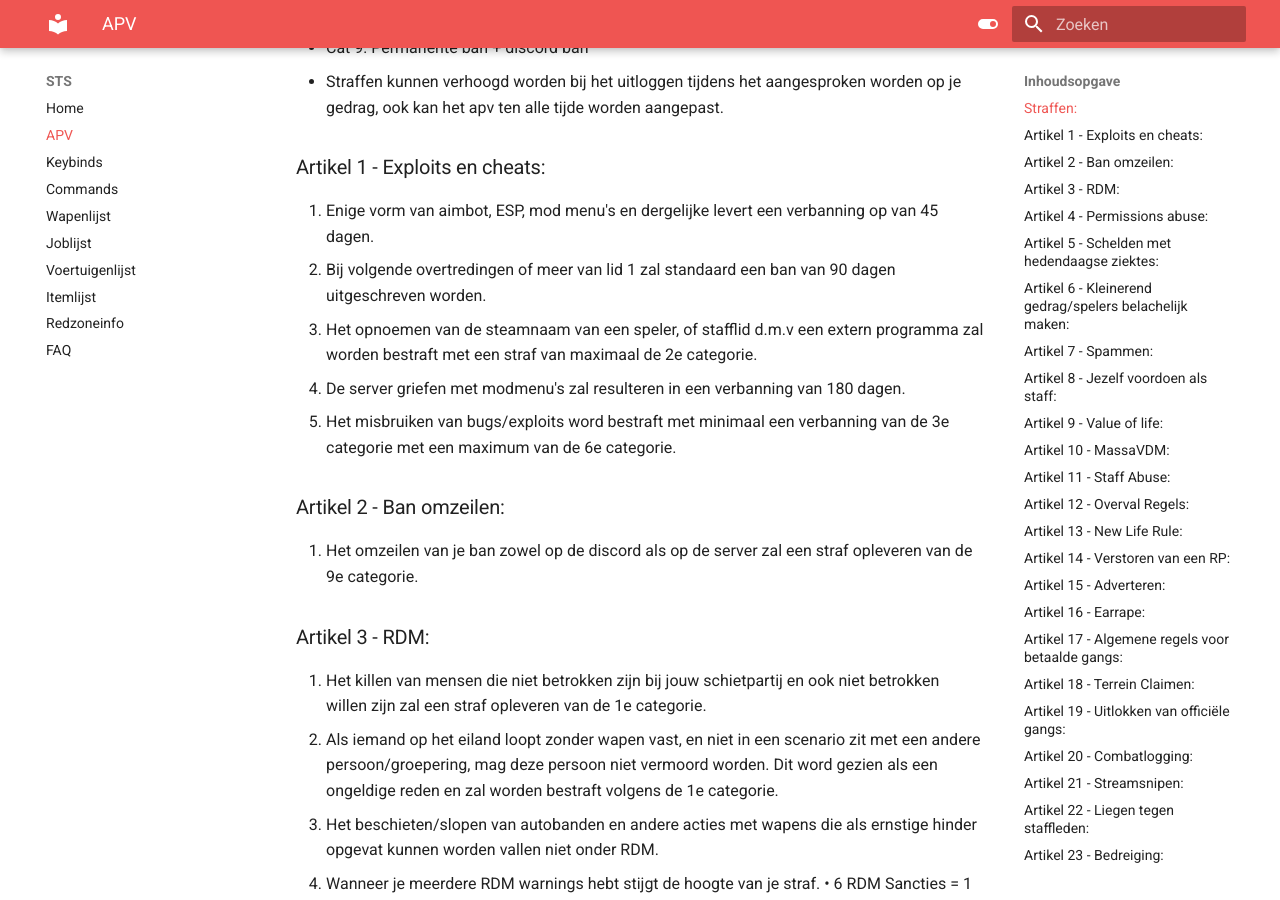
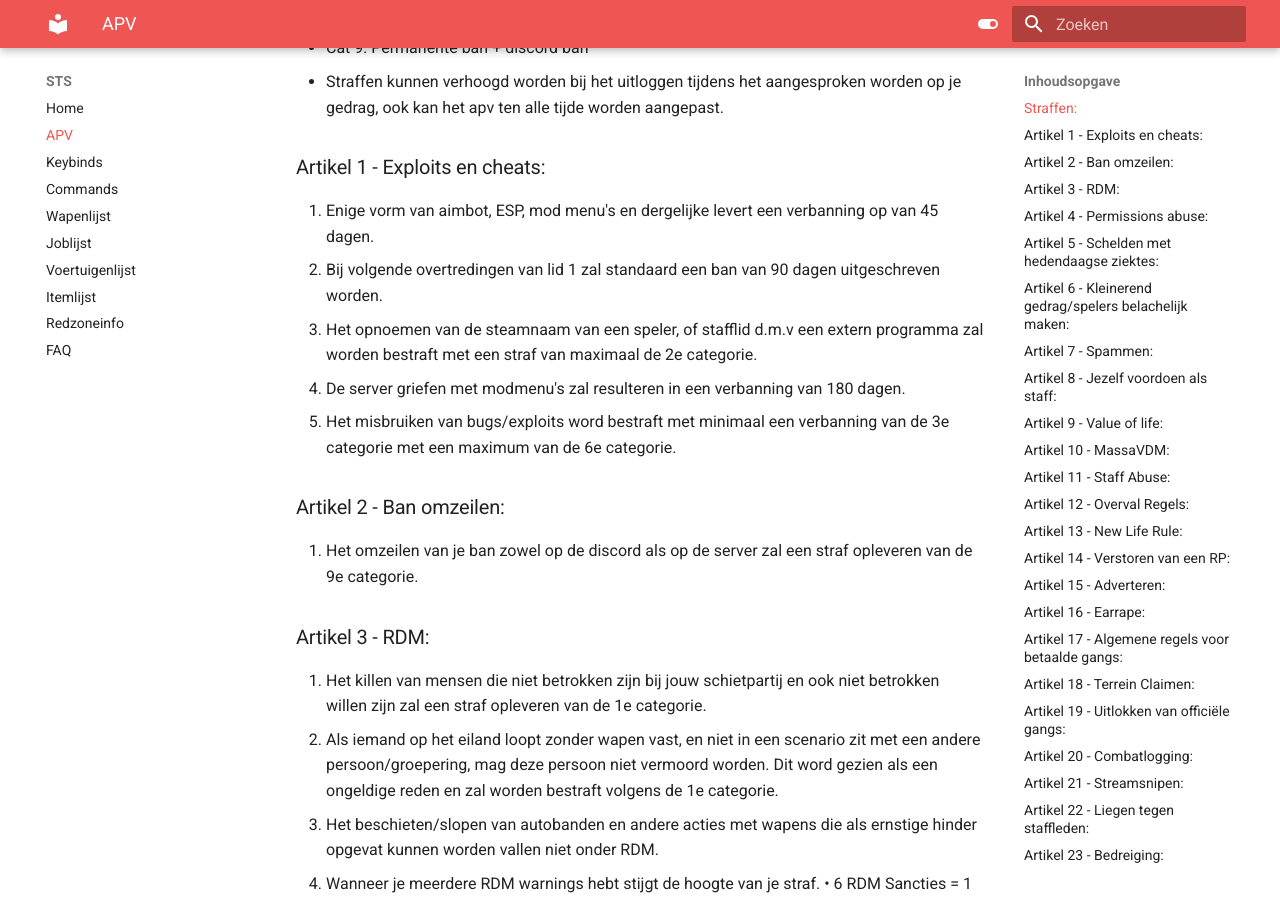
Before and after one commit to Welseyy/STSAPV, an MkDocs documentation site: the page built from docs/apv.md, in a window 1280 px wide and 900 px high, scrolled down 459 px. Built offline with MkDocs 1.6.1 and Material for MkDocs 9.7.7, drawn with Linux system fonts in a browser that asks for light colours.

Commit message:
Update apv.md
Correctie van grammaticale fout.

```diff
--- a/docs/apv.md
+++ b/docs/apv.md
@@ -15,7 +15,7 @@
 ### Artikel 1 - Exploits en cheats:
 
 1. Enige vorm van aimbot, ESP, mod menu's en dergelijke levert een verbanning op van 45 dagen.
-2. Bij volgende overtredingen of meer van lid 1 zal standaard een ban van 90 dagen uitgeschreven worden.
+2. Bij volgende overtredingen van lid 1 zal standaard een ban van 90 dagen uitgeschreven worden.
 3. Het opnoemen van de steamnaam van een speler, of stafflid d.m.v een extern programma zal worden bestraft met een straf van maximaal de 2e categorie.
 4. De server griefen met modmenu's zal resulteren in een verbanning van 180 dagen.
 5. Het misbruiken van bugs/exploits word bestraft met minimaal een verbanning van de 3e categorie met een maximum van de 6e categorie.
```
